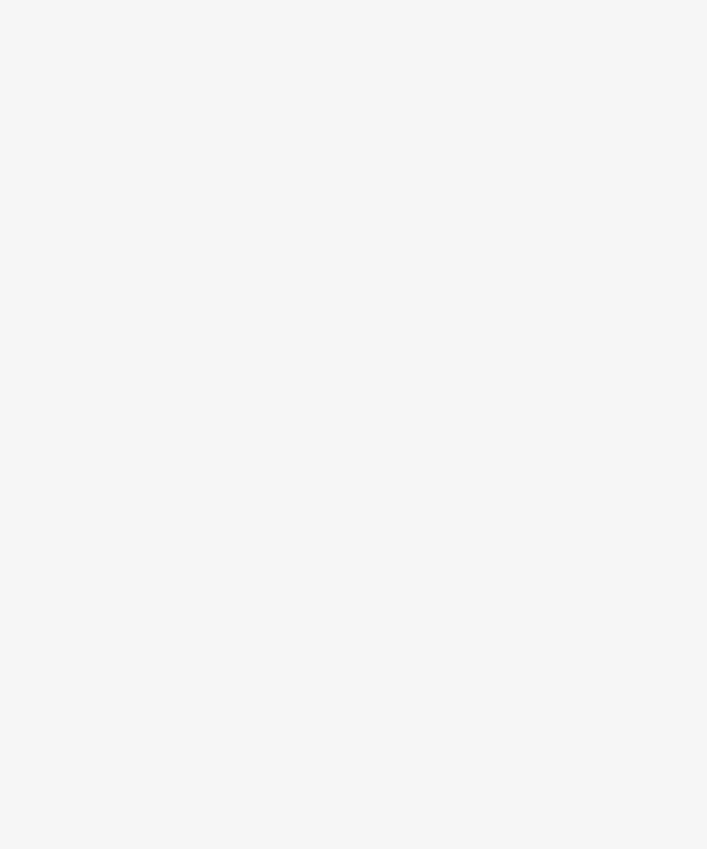
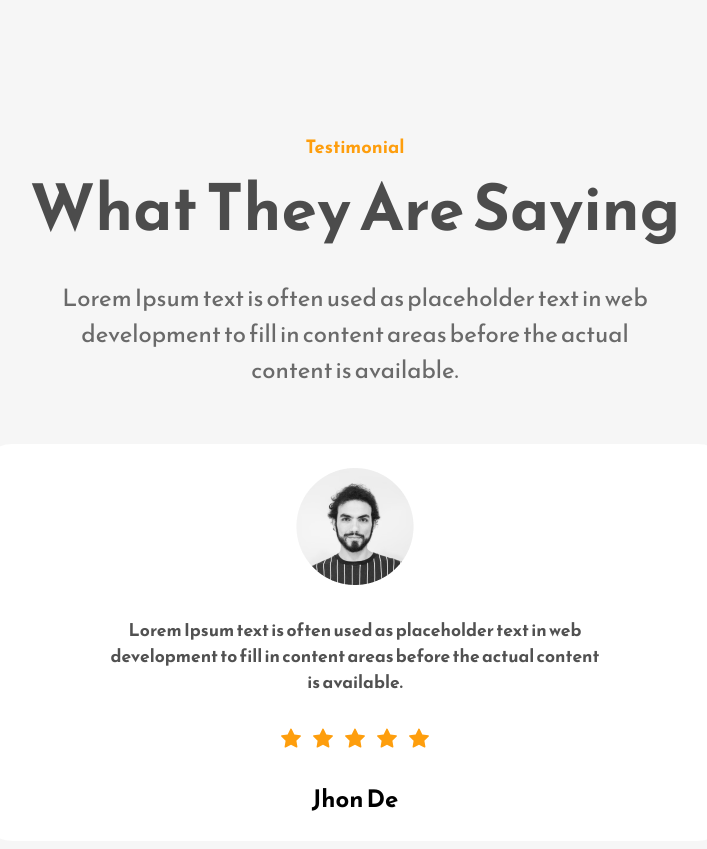
Before and after one commit to chinthaka20010226/LaningPage_InReact_, a React (Create React App) app: page / in a window 1280 px wide. Shown: the part 2740-3589 px from the top of the page, without its empty margins (285-992 px from the left). Before the commit the page ends 2564 px from the top, so only its background shows below. Built offline with nearby package versions, Linux system fonts and the light colour scheme.

Commit message:
Done the Testimonial...

```diff
--- a/src/App.js
+++ b/src/App.js
@@ -1,6 +1,7 @@
 import './App.css';
 import About from './Components/About';
 import Home from './Components/Home';
+import Testimonial from './Components/Testimonial';
 import Work from './Components/Work';
 
 function App() {
@@ -9,6 +10,7 @@ function App() {
       <Home />
       <About />
       <Work />
+      <Testimonial />
     </div>
   );
 }
--- /dev/null
+++ b/src/Components/Testimonial.js
@@ -0,0 +1,34 @@
+import React from 'react'
+
+import ProfilePic from '../Assets/john-doe-image.png';
+import { AiFillStar } from 'react-icons/ai';
+
+const Testimonial = () => {
+    return (
+        <div className='work-section-wrapper'>
+            <div className='work-section-top'>
+                <p className='primary-subheading'>Testimonial</p>
+                <h1 className='primary-heading'>What They Are Saying</h1>
+                <p className='primary-text'>
+                Lorem Ipsum text is often used as placeholder text in web development to fill in content areas before the actual content is available.
+                </p>
+            </div>
+            <div className='testimonial-section-bottom'>
+                <img src={ProfilePic} alt='' />
+                <p>
+                Lorem Ipsum text is often used as placeholder text in web development to fill in content areas before the actual content is available.
+                </p>
+                <div className='testimonials-stars-container'>
+                    <AiFillStar />
+                    <AiFillStar />
+                    <AiFillStar />
+                    <AiFillStar />
+                    <AiFillStar />
+                </div>
+                <h2>Jhon De</h2>
+            </div>
+        </div>
+    )
+}
+
+export default Testimonial;
--- a/src/Components/Work.js
+++ b/src/Components/Work.js
@@ -27,7 +27,7 @@ const Work = () => {
         <div className='work-section-wrapper'>
             <div className='work-section-top'>
                 <p className='primary-subheading'>Work</p>
-                <h1 className='primary-subheading'>How It Works</h1>
+                <h1 className='primary-heading'>How It Works</h1>
                 <p className='prrimary-text'>
                 Lorem Ipsum text is often used as placeholder text in web development
                 to fill in content areas before the actual content is available.
```
